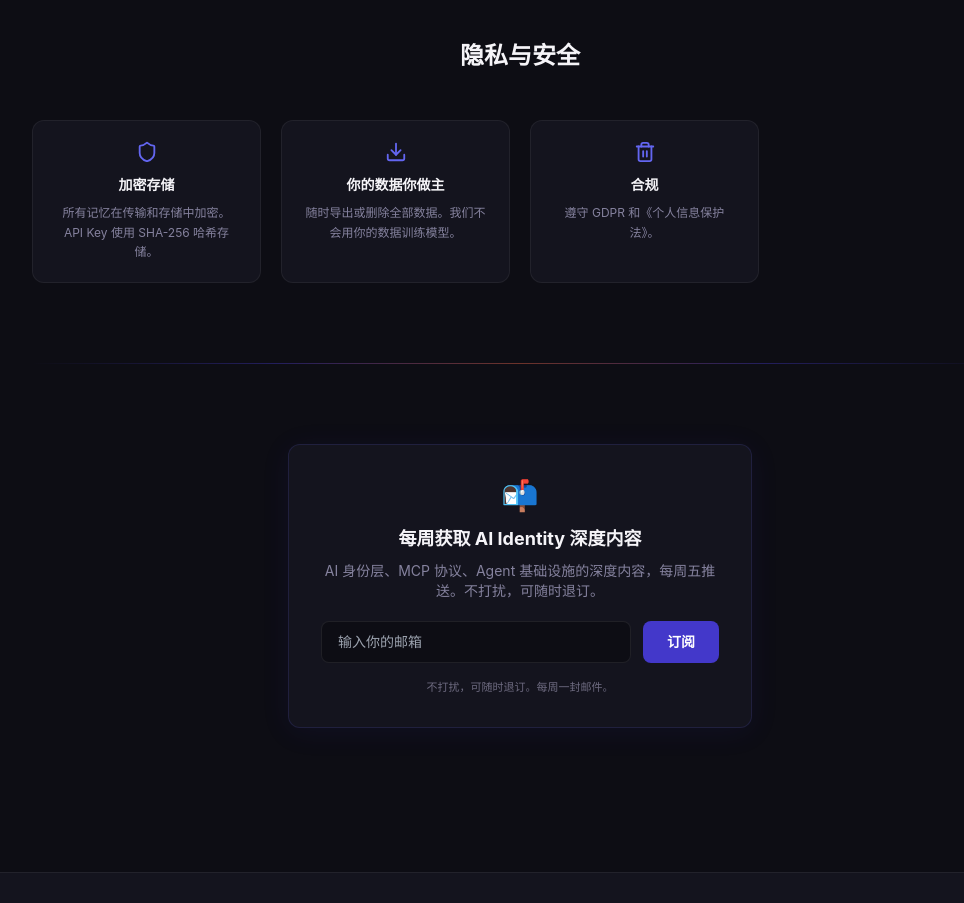
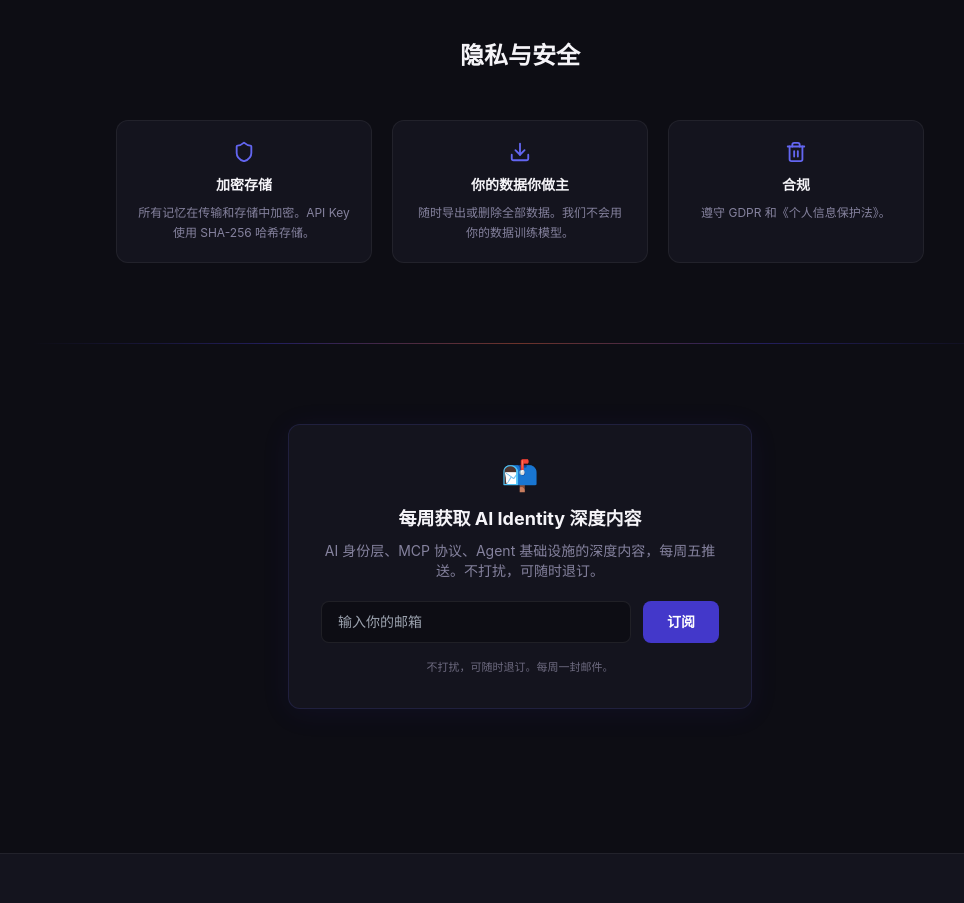
Before and after one commit to jovon-hot/moltable, a Next.js app in the folder web/: page / in a window 1280 px wide. Shown: the part 3760-4663 px from the top of the page, without its empty margins (120-1084 px from the left). Built offline with nearby package versions, Linux system fonts and the light colour scheme; no server answers.

Commit message:
fix: privacy cards — flex centered layout (was 3 cards on 4-col grid)

```diff
--- a/web/src/app/page.tsx
+++ b/web/src/app/page.tsx
@@ -277,11 +277,11 @@ export default function LandingPage() {
       {/* ── Privacy ── */}
       <section className="px-6 py-20 max-w-5xl mx-auto">
         <h2 className="text-2xl text-center mb-12 font-bold">{t.privacy.title}</h2>
-        <div className="grid grid-cols-1 md:grid-cols-4 gap-5 justify-items-center">
+        <div className="flex flex-wrap justify-center gap-5">
           {t.privacy.items.map((item: any, i: number) => {
             const Icon = privacyIcons[i]
             return (
-              <div key={i} className="p-5 rounded-xl text-center transition-all duration-200 hover:-translate-y-1 w-full"
+              <div key={i} className="p-5 rounded-xl text-center transition-all duration-200 hover:-translate-y-1 w-full md:w-64"
                 style={{ background: '#14141E', border: '1px solid rgba(255,255,255,0.06)' }}>
                 <Icon size={22} style={{ color: '#6366F1', margin: '0 auto 12px' }} />
                 <h3 className="text-sm mb-2 font-semibold">{item.title}</h3>
```
